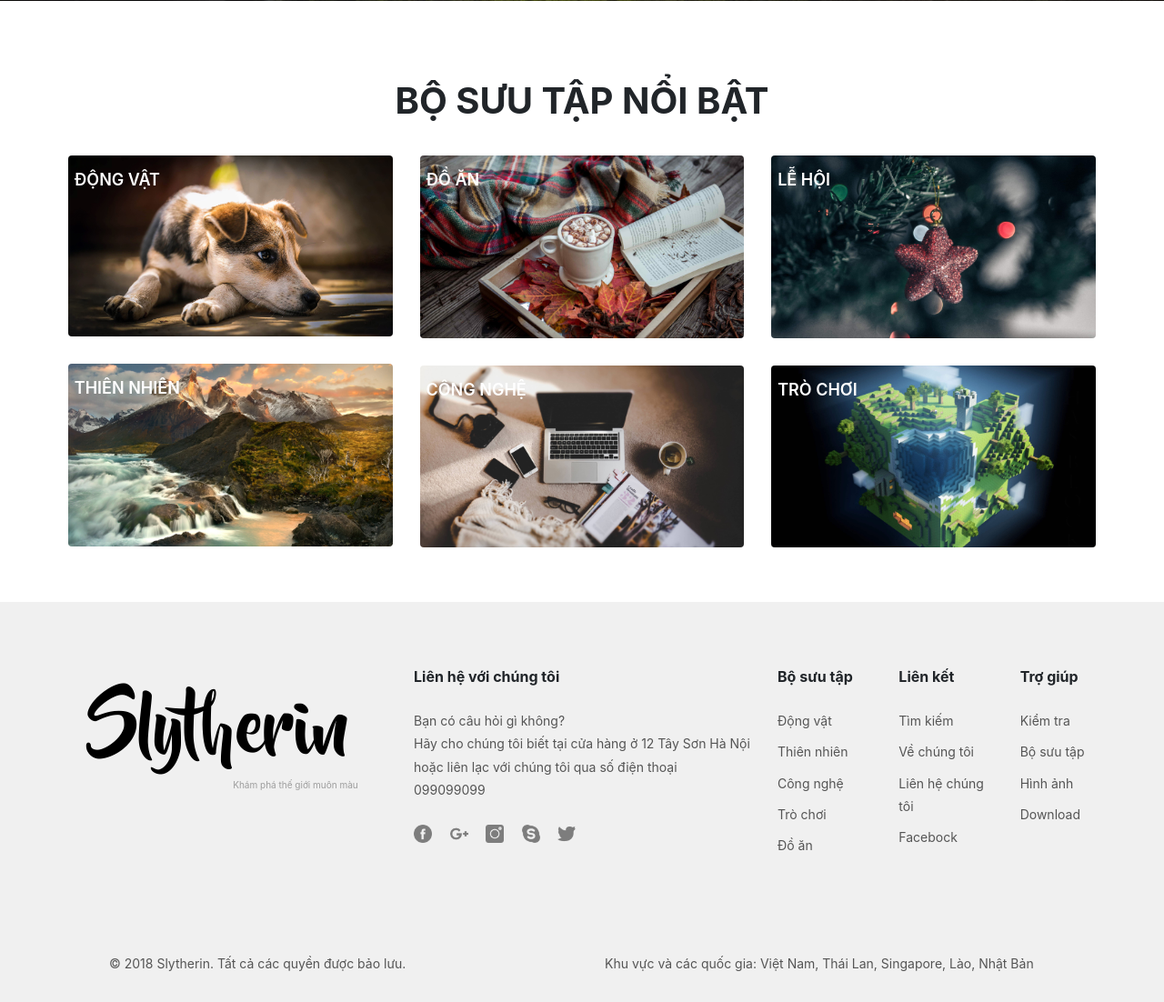
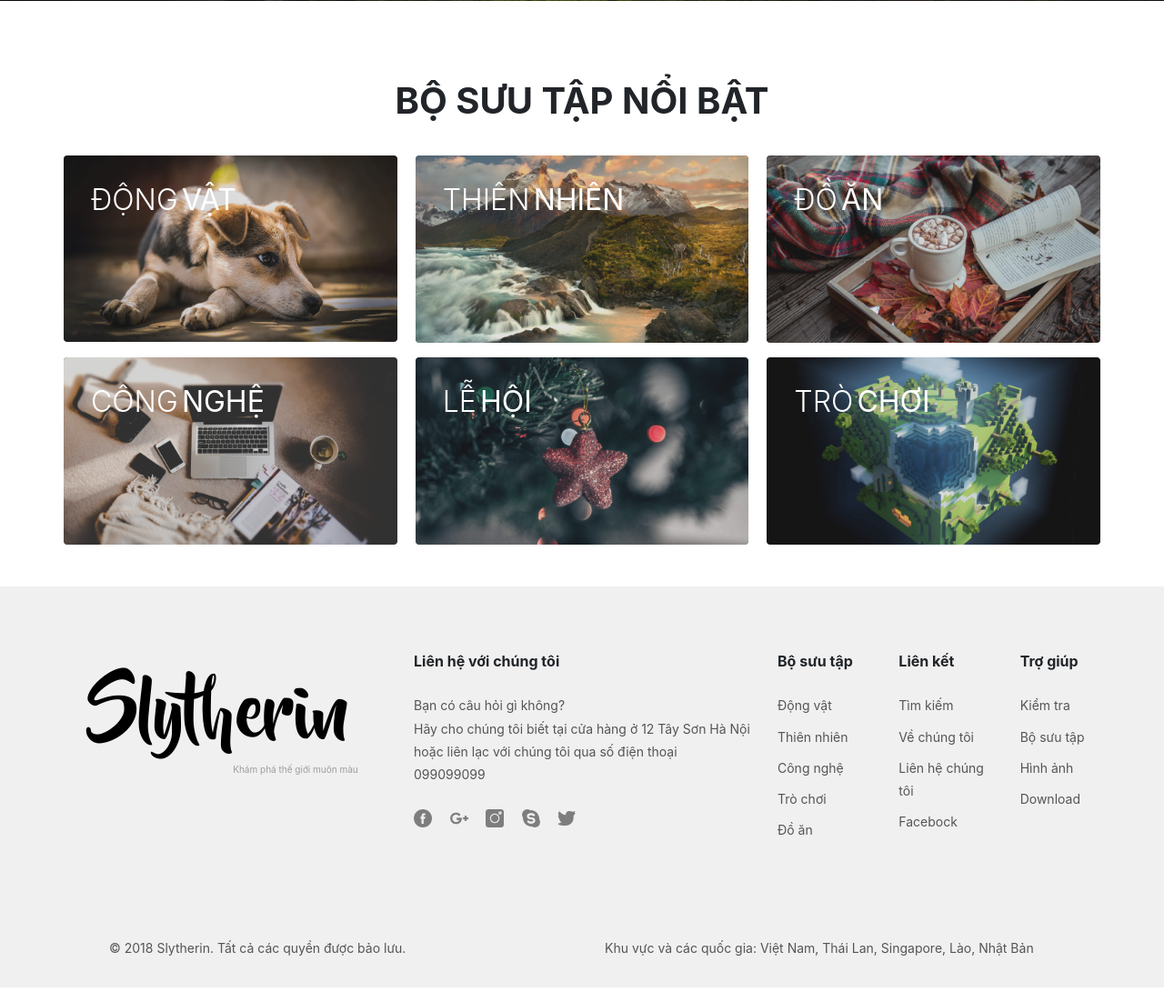
Before and after one commit to BaiTapLonGiangVaDung/BaiTapLon, a PHP site: page / in a window 1280 px wide. Shown: the part 856-1958 px from the top of the page at 91% size. Run offline with PHP 8.4, Linux system fonts and the light colour scheme; some libraries are stand-ins or nearby versions.

Commit message:
test8
test8

```diff
--- a/laptrinh/css/styles.css
+++ b/laptrinh/css/styles.css
@@ -119,11 +119,6 @@
 	margin-left: auto;
 	margin-right: auto;
 }
-.image-banner-top{
-	height: auto;
-	width: 100%;
-	border-radius: 4px;
-}
 #product-list{
 	margin-top: 80px;
 	margin-bottom: 30px;
@@ -137,9 +132,6 @@
 }
 .pos-relative{
 	position: relative;
-}
-#sale-banner{
-	background-color: #f3f3f1;
 }
 .w-size{
 	width: 179px;
@@ -345,6 +337,126 @@ ul,li{
 	color: #555555;
 
 }
+.p-l-r-bst{
+	padding-left: 10px;
+	padding-right: 10px;
+}
+.grid {
+    position: relative;
+    margin: 0 auto;
+    max-width: 1000px;
+    list-style: none;
+    text-align: center;
+}
+.grid figure {
+    position: relative;
+    float: left;
+    overflow: hidden;
+    max-height: 244px;
+    width: 100%;
+    background: #696969;
+    text-align: center;
+    cursor: pointer;
+    border-radius: 4px;
+}
+
+.grid figure img {
+    position: relative;
+    display: block;
+    min-height: 100%;
+    max-width: 100%;
+    opacity: 0.8;
+    border-radius: 4px;
+}
+.grid figure figcaption {
+    color: #fff;
+    text-transform: uppercase;
+    font-size: 1.25em;
+    -webkit-backface-visibility: hidden;
+    backface-visibility: hidden;
+}
+
+.grid figure figcaption::before,
+.grid figure figcaption::after {
+    pointer-events: none;
+}
+
+.grid figure h2 {
+    word-spacing: -0.15em;
+    font-weight: 300;
+}
+
+.grid figure h2 span {
+    font-weight: 400;
+}
+
+.grid figure h2,
+.grid figure p {
+    margin: 0;
+}
+
+.grid figure p {
+    letter-spacing: 1px;
+    font-size: 68.5%;
+}
+figure.effect-marley figcaption {
+    text-align: left
+}
+
+figure.effect-marley h2,
+figure.effect-marley p {
+    position: absolute;
+    right: 30px;
+    left: 30px;
+    padding: 10px 0;
+}
+
+
+figure.effect-marley p {
+    bottom: 30px;
+    line-height: 1.5;
+    -webkit-transform: translate3d(0,100%,0);
+    transform: translate3d(0,100%,0);
+}
+
+figure.effect-marley h2 {
+    top: 0px;
+    -webkit-transition: -webkit-transform 0.35s;
+    transition: transform 0.35s;
+    -webkit-transform: translate3d(0,20px,0);
+    transform: translate3d(0,20px,0);
+}
+
+figure.effect-marley:hover h2 {
+    -webkit-transform: translate3d(0,0,0);
+    transform: translate3d(0,0,0);
+}
+
+figure.effect-marley h2::after {
+    position: absolute;
+    top: 100%;
+    left: 0;
+    width: 100%;
+    height: 1px;
+    background: #fff;
+    content: '';
+    -webkit-transform: translate3d(0,40px,0);
+    transform: translate3d(0,40px,0);
+}
+
+figure.effect-marley h2::after,
+figure.effect-marley p {
+    opacity: 0;
+    -webkit-transition: opacity 0.35s, -webkit-transform 0.35s;
+    transition: opacity 0.35s, transform 0.35s;
+}
+
+figure.effect-marley:hover h2::after,
+figure.effect-marley:hover p {
+    opacity: 1;
+    -webkit-transform: translate3d(0,0,0);
+    transform: translate3d(0,0,0);
+}
 /*end css shop.php*/
 @media(min-width: 992px).col-lg-4{
 	max-width:33.333333%;
@@ -353,6 +465,10 @@ ul,li{
 	max-width:66.666667%;
 	height:100%
 }
+@media(min-width: 768px).col-md-6{
+	max-width:50%;
+	height:100%
+}
 @media(min-width: 576px).col-sm-12{
 	max-width:83.333333%;
 	height:100%
--- a/laptrinh/image.php
+++ b/laptrinh/image.php
@@ -83,7 +83,7 @@
 
 				</div>
 				<div class="col-lg-8">
-					<img class="picture-info" src="image/background/1.jpg" alt="">
+					<img class="picture-info" src="image/background/image1.jpg" alt="">
 				</div>
 				<div class="col-lg-4">
 
--- a/laptrinh/index.php
+++ b/laptrinh/index.php
@@ -134,51 +134,71 @@
 	<div id="product-list">
 		<div class="container-fluid">
 			<span class="f-40">BỘ SƯU TẬP NỔI BẬT</span>
-			<div class="row">
-				<div class="col-lg-4 col-md-6 col-sm-12 m-l-r-auto">
-					<div class="m-t-b pos-relative">
-						<div class="box-list-home">
-							<img class="image-banner-top" src="image/dog-min.jpg" alt="">
-							<div class="w-size block-btn">
-								<a class="align-item" href="" title="">ĐỘNG VẬT</a>
-							</div>
-						</div>
-					</div>
-					<div class="m-t-b pos-relative">
-						<img class="image-banner-top" src="image/nature-min.jpg" alt="">
-						<div class="w-size block-btn">
-							<a class="align-item" href="" title="">THIÊN NHIÊN</a>
-						</div>
+			<div class="row" style="margin-top: 30px;">
+				<div class="col-lg-4 col-md-6 col-sm-12 p-l-r-bst">
+					<div class="grid">
+						<figure class="effect-marley">
+	                        <img src="image/dog-min.jpg" alt="img12"/>
+	                        <figcaption>
+	                            <h2>Động <span>Vật</span></h2>
+	                            <p>Khám phá động vật qua những hình ảnh và những khoảng khắc của chúng.</p>
+	                        </figcaption>
+	                    </figure>
 					</div>
 				</div>
-				<div class="col-lg-4 col-md-6 col-sm-12 pos-relative">
-					<div class="m-t-b pos-relative">
-						<img class="image-banner-top" src="image/food-min.jpg" alt="">
-						<div class="w-size block-btn">
-							<a class="align-item" href="" title="">ĐỒ ĂN</a>
-						</div>
-					</div>
-					<div class="m-t-b pos-relative">
-						<img class="image-banner-top" src="image/tech-min.jpg" alt="">
-						<div class="w-size block-btn">
-							<a class="align-item" href="" title="">CÔNG NGHỆ</a>
-						</div>
+				<div class="col-lg-4 col-md-6 col-sm-12 p-l-r-bst">
+					<div class="grid">
+						<figure class="effect-marley">
+	                        <img src="image/nature-min.jpg" alt="img12"/>
+	                        <figcaption>
+	                            <h2>Thiên <span>Nhiên</span></h2>
+	                            <p>Khám phá vẻ đẹp hùng vĩ của thiên nhiên qua hình ảnh.</p>
+	                        </figcaption>
+	                    </figure>
 					</div>
 				</div>
-				<div class="col-lg-4 col-md-6 col-sm-12 pos-relative">
-					<div class="m-t-b pos-relative">
-						<img class="image-banner-top" src="image/holiday-min.jpg" alt="">
-						<div class="w-size block-btn">
-							<a class="align-item" href="" title="">LỄ HỘI</a>
-						</div>
+				<div class="col-lg-4 col-md-6 col-sm-12 p-l-r-bst">
+					<div class="grid">
+						<figure class="effect-marley">
+	                        <img src="image/food-min.jpg" alt="img12"/>
+	                        <figcaption>
+	                            <h2>Đồ <span>Ăn</span></h2>
+	                            <p>Đắm chìm vào thế giới của đồ ăn qua những hình ảnh của chúng tôi.</p>
+	                        </figcaption>
+	                    </figure>
 					</div>
-					<div class="image-banner-bottom" id="sale-banner">
-						<div class="m-t-b pos-relative">
-							<img class="image-banner-top" src="image/game-min.jpg" alt="">
-							<div class="w-size block-btn">
-								<a class="align-item" href="" title="">TRÒ CHƠI</a>
-							</div>
-						</div>
+				</div>
+				<div class="col-lg-4 col-md-6 col-sm-12 p-l-r-bst">
+					<div class="grid">
+						<figure class="effect-marley">
+	                        <img src="image/tech-min.jpg" alt="img12"/>
+	                        <figcaption>
+	                            <h2>Công <span>Nghệ</span></h2>
+	                            <p>Cùng nhau học hỏi và khám phá công nghệ .</p>
+	                        </figcaption>
+	                    </figure>
+					</div>
+				</div>
+				<div class="col-lg-4 col-md-6 col-sm-12 p-l-r-bst">
+					<div class="grid">
+						<figure class="effect-marley">
+	                        <img src="image/holiday-min.jpg" alt="img12"/>
+	                        <figcaption>
+	                            <h2>Lễ <span>Hội</span></h2>
+	                            <p>Tìm hiểu về những lễ hội ,tập tục văn hóa nổi bật.</p>
+	                        </figcaption>
+	                    </figure>
+					</div>
+				</div>
+				<div class="col-lg-4 col-md-6 col-sm-12 p-l-r-bst">
+					<div class="grid">
+						<figure class="effect-marley">
+	                        <img src="image/game-min.jpg" alt="img12"/>
+	                        <figcaption>
+	                            <h2>Trò <span>Chơi</span></h2>
+	                            <p>Lạc vào thế giới game đầy màu sắc.</p>
+	                        </figcaption>
+	                    </figure>
 					</div>
 				</div>
 			</div>
```
Also changed, not shown: laptrinh/image/background/image4.jpg (deleted).
